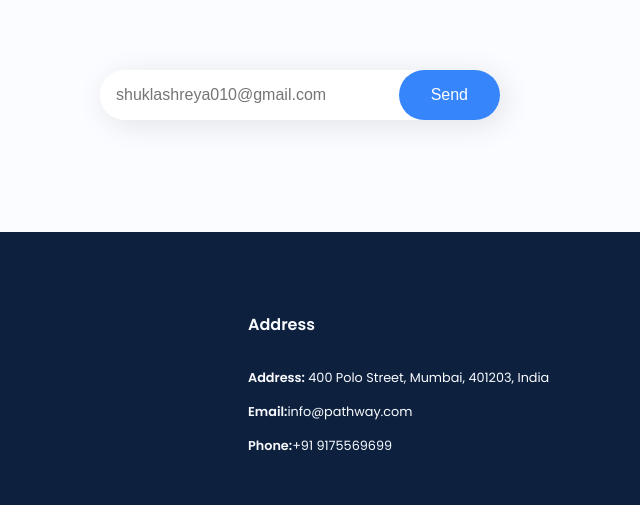
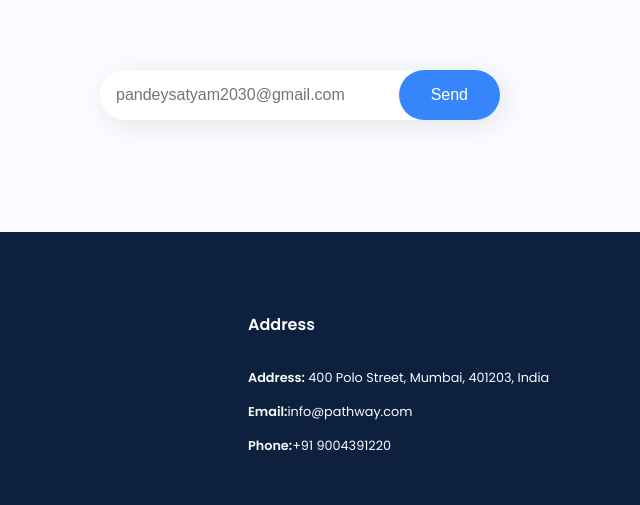
Before and after one commit to satyam3020/CODSOFT_landing-page, a plain HTML site: page index.html in a window 1280 px wide. Shown: the part 2672-3177 px from the top of the page, 640-1280 px from the left. Drawn offline with Linux system fonts and the light colour scheme.

Commit message:
Update index.html

```diff
--- a/index.html
+++ b/index.html
@@ -175,7 +175,7 @@
             </div>
             <div class="subscribe__form">
                 <form>
-                    <input type="email" placeholder="shuklashreya010@gmail.com">
+                    <input type="email" placeholder="pandeysatyam2030@gmail.com">
                     <button class="btn" type="submit">Send</button>
                 </form>
             </div>
@@ -205,7 +205,7 @@
                     India
                 </p>
                 <p><span>Email:</span>info@pathway.com</p>
-                <p><span>Phone:</span>+91 9175569699</p>
+                <p><span>Phone:</span>+91 9004391220</p>
             </div>
         </div>
         <div class="footer__bar">
```
